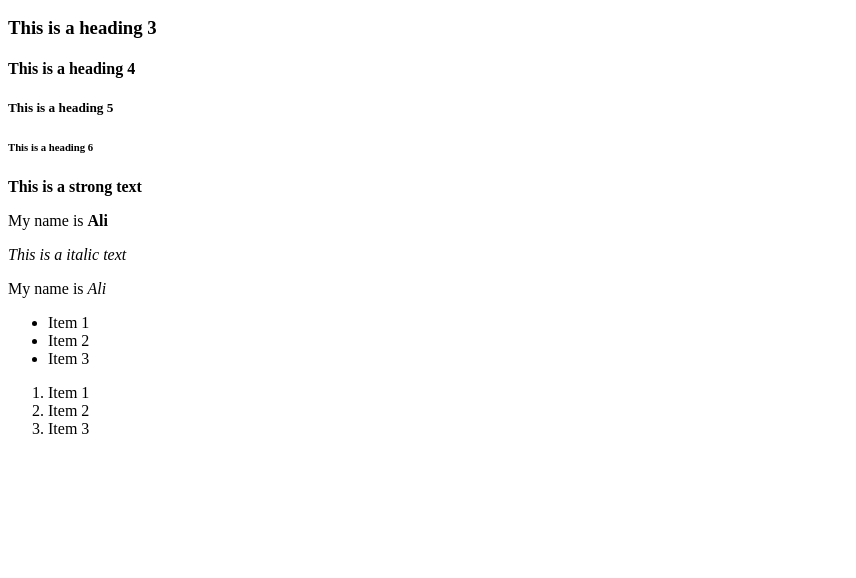
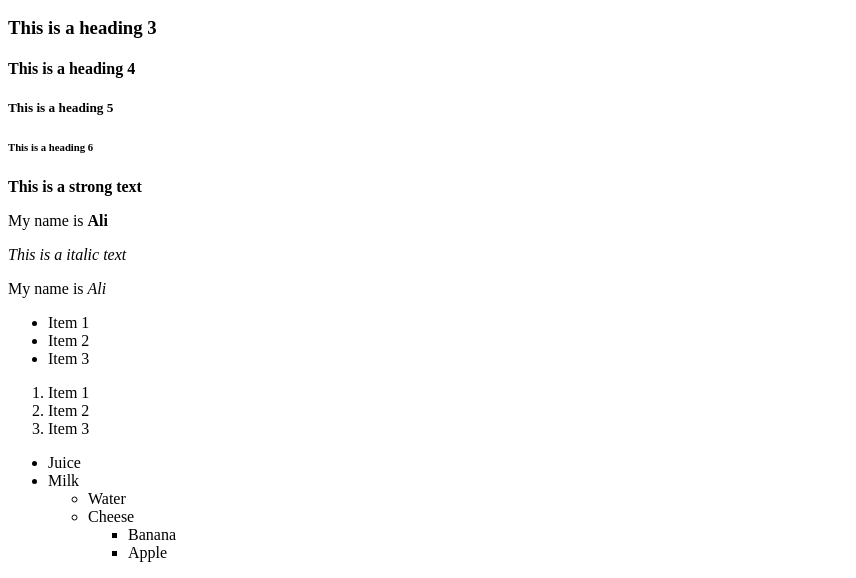
Before and after one commit to Bauyrsaq/Webpage, a plain HTML site: page index.html in a window 1280 px wide. Shown: the part 242-820 px from the top of the page, without its empty margins (0-856 px from the left). Drawn offline with Linux system fonts and the light colour scheme.

Commit message:
Testing unordered lists

```diff
--- a/index.html
+++ b/index.html
@@ -58,5 +58,20 @@
             <li>Item 2</li>
             <li>Item 3</li>
         </ol>
+
+        <!-- Testing how nested unordered lists work-->
+
+        <ul>
+            <li>Juice</li>
+            <li>Milk</li>
+            <ul>
+                <li>Water</li>
+                <li>Cheese</li>
+                <ul>
+                    <li>Banana</li>
+                    <li>Apple</li>
+                </ul>
+            </ul>
+        </ul>
     </body>
 </html>
```
